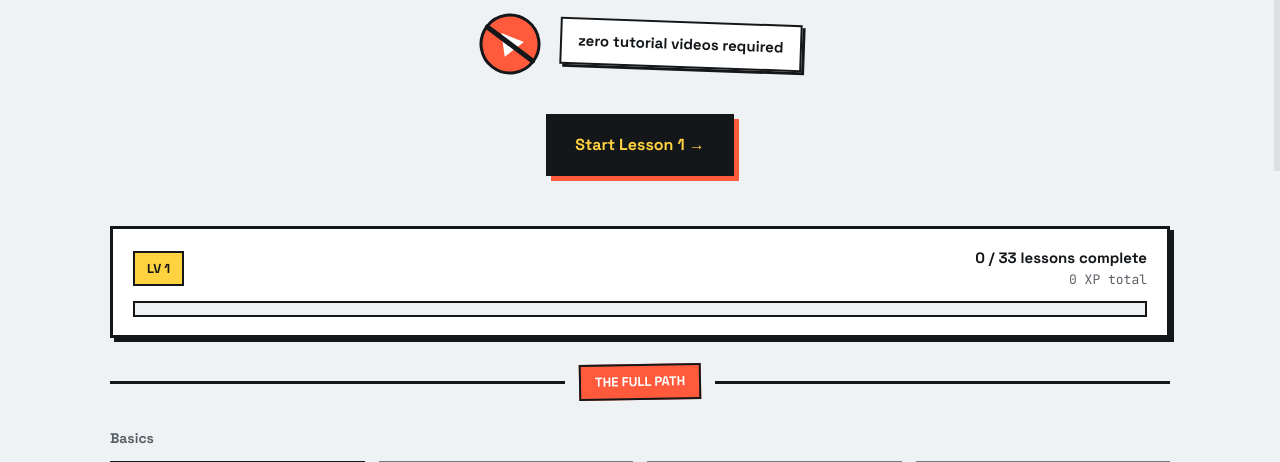
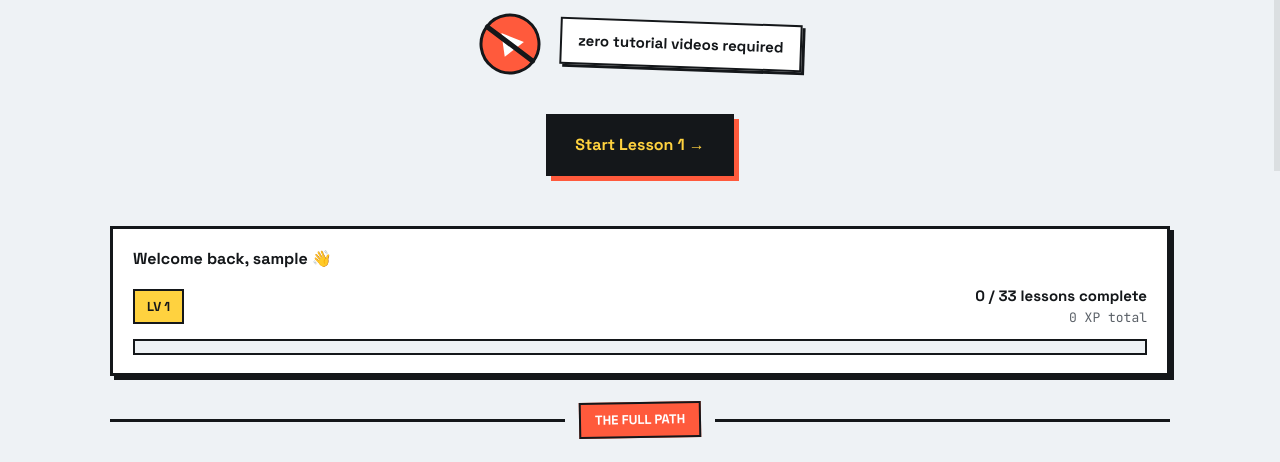
Before and after one commit to shrutijagadale0725-rgb/PYGO, a Flask app: page / in a window 1280 px wide. Shown: the part 629-1091 px from the top of the page. Run offline with Flask 3, Linux system fonts and the light colour scheme; the visitor is signed in with stand-in values (Sample User, id 1); data that the repository does not hold is empty.

Commit message:
added username in homepage

```diff
--- a/app/static/css/style.css
+++ b/app/static/css/style.css
@@ -338,6 +338,9 @@ footer{ text-align:center; margin-top:50px; font-size:13.5px; color:var(--dim);
 }
 /* ---------- homepage progress dashboard (logged-in users) ---------- */
 .dash-strip{ padding:18px 20px; margin-bottom:26px; }
+.dash-greeting{
+  font-family:'Space Grotesk'; font-weight:700; font-size:16px; margin-bottom:14px;
+}
 .dash-top{
   display:flex; align-items:center; justify-content:space-between;
   flex-wrap:wrap; gap:10px; margin-bottom:12px;
--- a/app/templates/index.html
+++ b/app/templates/index.html
@@ -23,6 +23,7 @@
   </section>
 {% if current_user.is_authenticated %}
   <div class="dash-strip card">
+     <div class="dash-greeting">Welcome back, {{ current_user.display_name }} 👋</div>
     <div class="dash-top">
       <div class="dash-level">LV {{ current_user.level }}</div>
       <div class="dash-stats">
```
Also changed, not shown: 1 other file.
